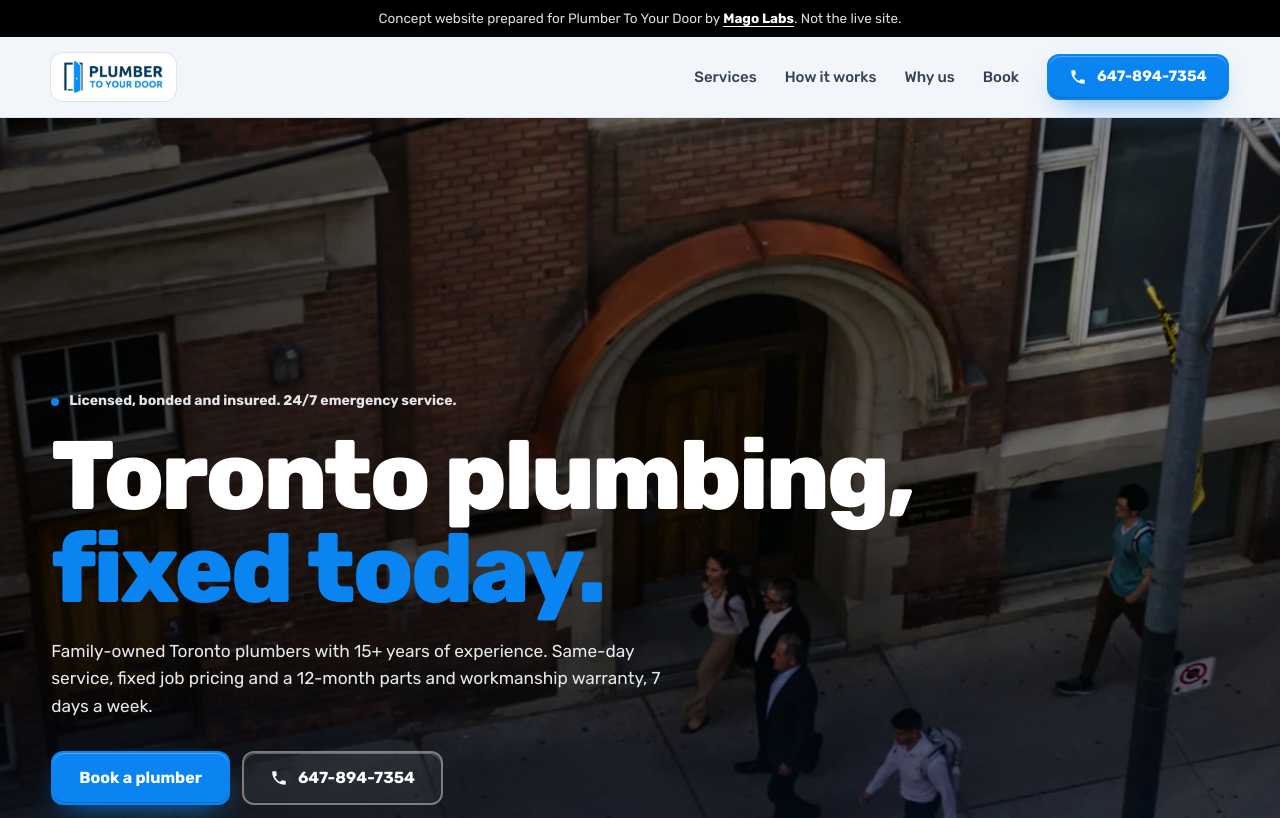
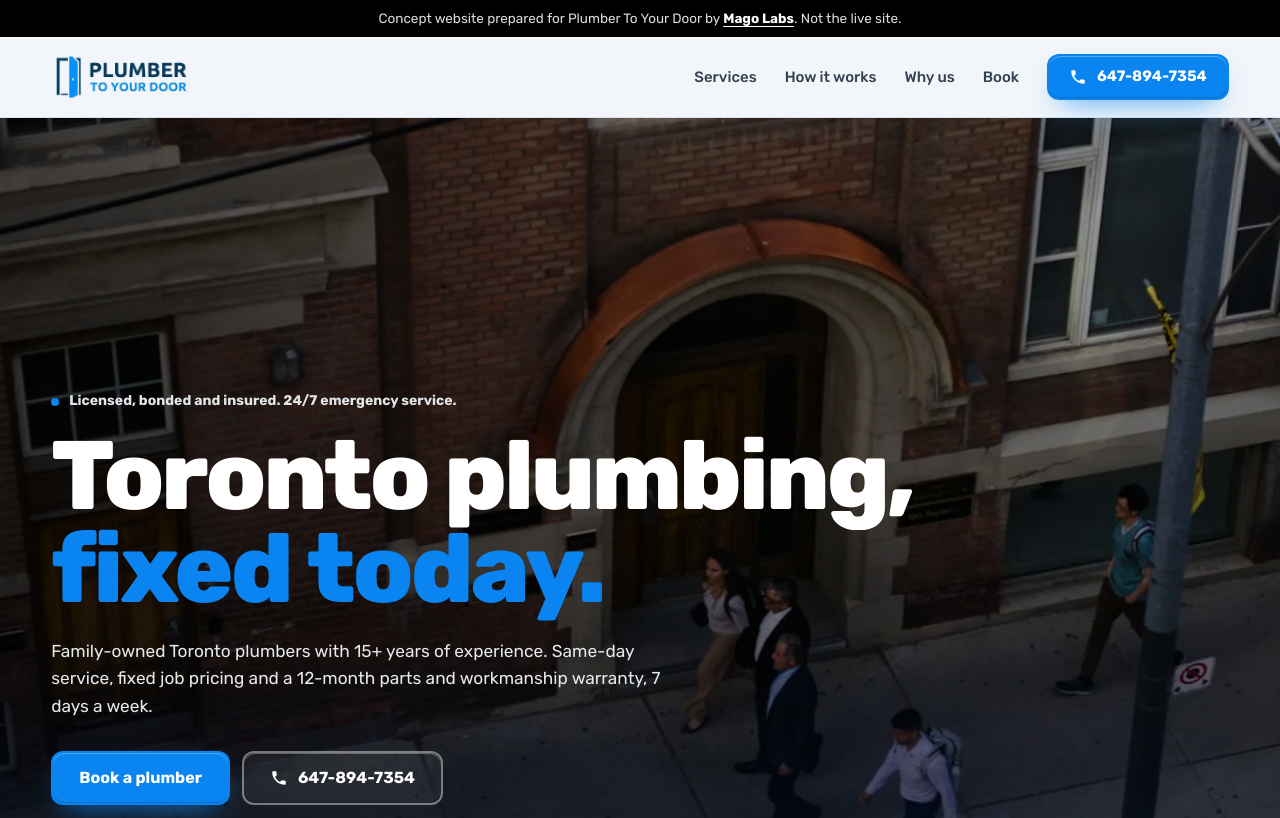
Before and after one commit to burhan-netizen/plumbertoyourdoor, a plain HTML site: page index.html in a window 1280 px wide. Shown: the top 818 px of the page. Drawn offline with Linux system fonts and the light colour scheme.

Commit message:
Add real logo, transparent and upscaled
Co-Authored-By: Claude Opus 5.5 <noreply@anthropic.com>
Claude-Session: https://claude.ai/code/session_017oGPB4pxAnLVUydoLHrput

```diff
--- a/index.html
+++ b/index.html
@@ -63,6 +63,7 @@ header.scrolled{box-shadow:0 10px 30px -18px rgba(0,0,0,.45)}
 .hbar{display:flex;align-items:center;gap:22px;height:80px;transition:height .3s var(--ease)}
 header.scrolled .hbar{height:66px}
 .brand{display:flex;align-items:center;text-decoration:none;flex:none}
+.tlogo{width:auto;display:block;transition:height .3s}.tflogo{height:110px;width:auto;display:block}.tfpill{display:inline-block;background:#fff;border-radius:18px;padding:14px 18px}.fgrid .tflogo,.fgrid .tfpill{margin-bottom:18px}
 .brandrow{display:flex;align-items:center;gap:12px}.lbadge{width:46px;height:46px;border-radius:12px;object-fit:cover;flex:none;box-shadow:0 0 0 1px rgba(0,0,0,.08)}.lbadge.round{border-radius:50%}.lbadge.big{width:84px;height:84px;border-radius:20px}.lbadge.round.big{border-radius:50%}header.scrolled .lbadge{width:40px;height:40px}.lpill{display:inline-flex;align-items:center;background:#fff;border-radius:12px;padding:7px 12px;box-shadow:0 0 0 1px rgba(0,0,0,.08)}.lpill img{height:34px;width:auto}.lpill.big{padding:12px 18px}.lpill.big img{height:56px}
 .brandimg{height:56px;width:auto;transition:height .3s var(--ease)}
 header.scrolled .brandimg{height:45px}
@@ -322,7 +323,7 @@ footer ul{list-style:none;margin:0;padding:0;display:grid;gap:8px}
 <body>
 <div class="demo" role="note">Concept website prepared for Plumber To Your Door by <a href="https://magolabs.in">Mago Labs</a>. Not the live site.</div>
 <div class="prog" aria-hidden="true"></div>
-<header id="hdr" class="hdr-light"><div class="wrap hbar"><a class="brand" href="#top" aria-label="Plumber To Your Door, back to top"><span class="lpill"><img src="img/logo.webp" alt="Plumber To Your Door logo" width="602" height="204"></span></a>
+<header id="hdr" class="hdr-light"><div class="wrap hbar"><a class="brand" href="#top" aria-label="Plumber To Your Door, back to top"><img class="tlogo" src="img/logo-ptyd.webp" alt="Plumber To Your Door logo" width="600" height="222" style="height:52px"></a>
 <nav aria-label="Main"><a href="#services">Services</a><a href="#how">How it works</a><a href="#why">Why us</a><a href="#quote">Book</a></nav>
 <a class="btn btn-a hcall magnetic" href="tel:+16478947354"><svg viewBox="0 0 24 24" fill="currentColor" aria-hidden="true"><path d="M6.6 10.8a15.1 15.1 0 0 0 6.6 6.6l2.2-2.2a1 1 0 0 1 1-.25 11.4 11.4 0 0 0 3.6.57 1 1 0 0 1 1 1V20a1 1 0 0 1-1 1A17 17 0 0 1 3 4a1 1 0 0 1 1-1h3.5a1 1 0 0 1 1 1c0 1.25.2 2.45.57 3.57a1 1 0 0 1-.25 1z"/></svg><span class="t">647-894-7354</span></a>
 </div></header><main id="top">
@@ -380,7 +381,7 @@ footer ul{list-style:none;margin:0;padding:0;display:grid;gap:8px}
 <form id="qf" class="rv" novalidate><h3>Book a plumber</h3><div><label for="f-name">Your name</label><input id="f-name" name="name" autocomplete="name" required><p class="err">Please add your name.</p></div><div><label for="f-phone">Phone</label><input id="f-phone" name="phone" type="tel" autocomplete="tel" inputmode="tel" required><p class="err">Please add a phone number so we can call you back.</p></div><div><label for="f-loc">Neighbourhood or city</label><input id="f-loc" name="loc" autocomplete="address-level2"></div><div><label for="f-job">Service needed</label><select id="f-job" name="job"><option>Emergency</option><option>Clogged toilet</option><option>Drain cleaning</option><option>Main water line</option><option>Sump pump or backwater valve</option><option>Hot water tank</option><option>Bathroom plumbing</option><option>Commercial</option><option>Other</option></select></div><div class="full"><label for="f-msg">Tell us about the job</label><textarea id="f-msg" name="msg"></textarea></div><div class="full" style="display:flex;flex-wrap:wrap;gap:14px;align-items:center"><button class="btn btn-a" type="submit">Book a plumber</button><span class="formnote">No obligation.</span></div><p class="ok" id="ok" role="status">Thanks! This is a concept site, so nothing was sent. On the live site your request goes straight to Plumber To Your Door.</p></form></div></section>
 <div class="wrap"><div class="final rv"><div><h2>Call the best, flush the rest.</h2><p>Toronto plumbers, 7 days a week. 24/7 emergency service.</p></div><div class="ctas"><a class="btn btn-dk" href="#quote">Book a plumber</a><a class="btn btn-ghost" href="tel:+16478947354">647-894-7354</a></div></div></div>
 <footer id="foot"><div class="foot-aurora" aria-hidden="true"></div><div class="foot-giant" aria-hidden="true" style="--gsz:12vw">FLUSH THE REST</div><div class="wrap"><div class="fgrid"><div>
-<span class="lpill big"><img src="img/logo.webp" alt="Plumber To Your Door logo" width="602" height="204"></span>
+<span class="tfpill"><img class="tflogo" src="img/logo-ptyd.webp" alt="Plumber To Your Door logo" width="600" height="222"></span>
 <p>Family-owned Toronto plumbers. Licensed, bonded and insured. 15+ years, 4.9 on Google.</p></div>
 <div><h4>Services</h4><ul><li>Clogged toilets</li><li>Drain cleaning</li><li>Main water line</li><li>Sump pumps</li><li>Hot water tanks</li><li>Commercial plumbing</li></ul></div>
 <div><h4>Contact</h4><ul><li><a href="tel:+16478947354">647-894-7354</a></li><li>509 Bloor St W</li><li>Toronto, ON M5S 1Y2</li><li>7am to midnight, 7 days</li></ul></div>
```
Also changed, not shown: img/logo-ptyd.webp (added).
